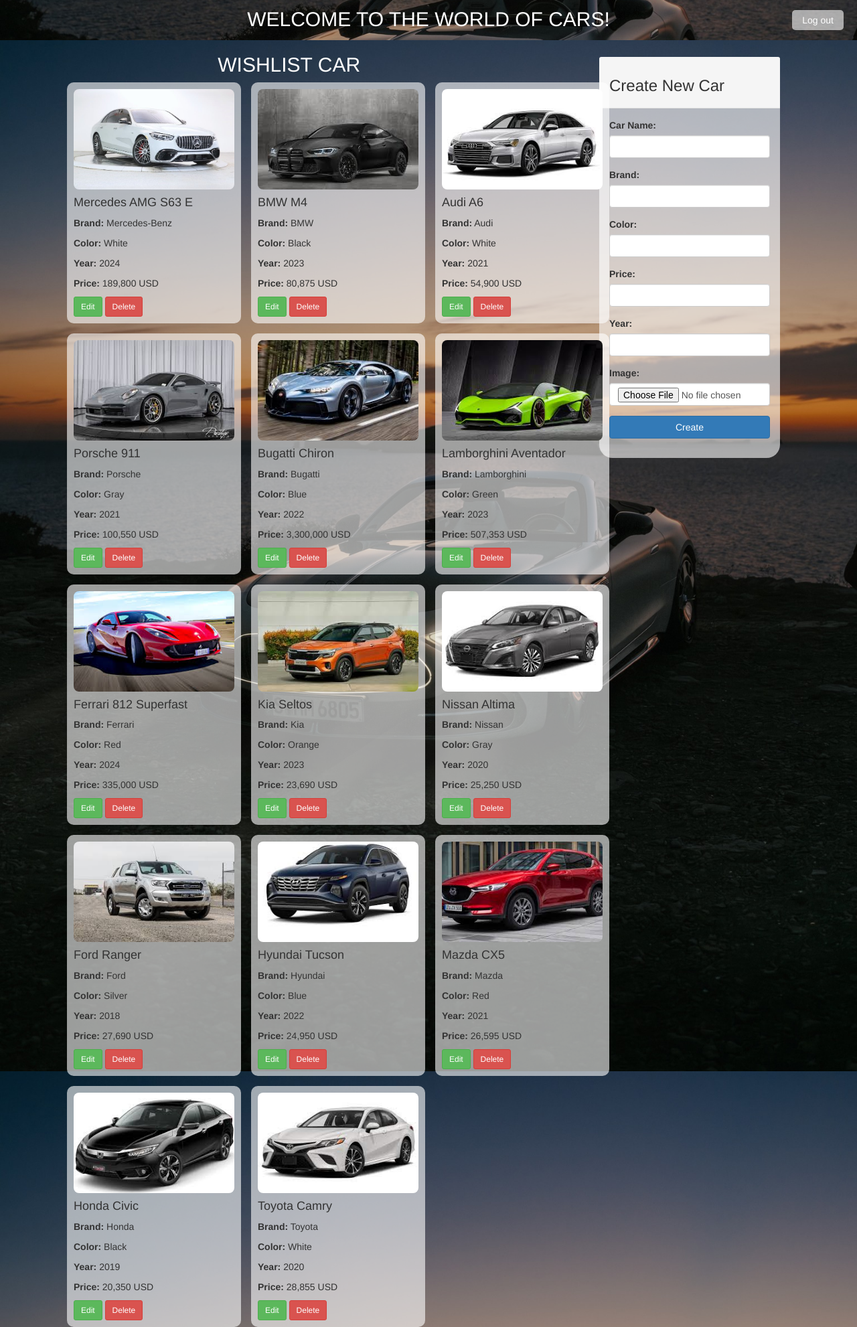
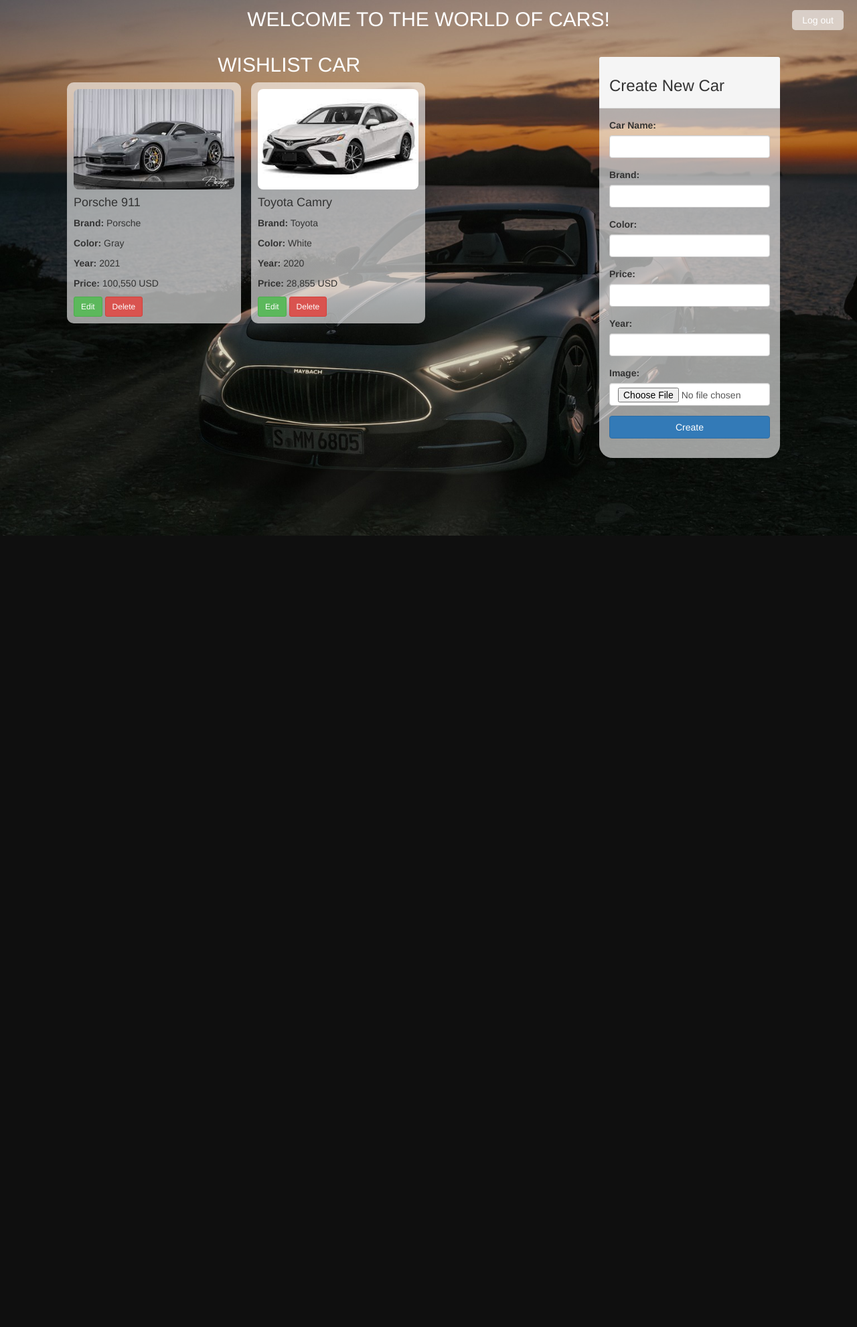
Before and after one commit to NguyenAnhMy242712/Midterm, a PHP site: page /home.php in a window 1280 px wide. Shown: the whole page at 67% size. After the commit the page ends 800 px from the top, so only its background shows below. Run offline with PHP 8.4, Linux system fonts and the light colour scheme; a user stored in the database is signed in; data comes from the database, SQL or seed files in the repository.

Commit message:
Update home.php

```diff
--- a/Wishlist Cars/home.php
+++ b/Wishlist Cars/home.php
@@ -8,6 +8,8 @@
 
 $link = mysqli_connect("localhost", "root", "") or die(mysqli_error($link));
 mysqli_select_db($link, "user_car_system") or die(mysqli_error($link));
+
+$user_id = $_SESSION['user_id'] ?? 0;
 ?>
 
 <html lang="en">
@@ -28,7 +30,7 @@
     </div>
     <div class="top-title">WELCOME TO THE WORLD OF CARS!</div>
 </div>
-        <!-- FORM CREATE CAR -->
+        <!-- FORM CREATE CAR (bên trái) -->
         <div class="sidebar">
             <div class=" panel-default" >
                 <div class="panel-heading"><h3 >Create New Car</h3></div>
@@ -53,7 +55,7 @@
 
                         <div class="form-group">
                             <label>Price:</label>
-                            <input type="number" step="1" class="form-control" name="price">
+                            <input type="number" step="1000" class="form-control" name="price">
                         </div>
 
                         <div class="form-group">
@@ -71,18 +73,17 @@
                 </div>
             </div>
         </div>
-
-        <!-- LIST CAR -->
+        <!-- LIST CAR (bên phải) -->
         <div class="col-md-8">
             <h2 class="text-center" >WISHLIST CAR</h2>
             <div class="car-container">
                 <?php
-                $res = mysqli_query($link, "SELECT * FROM cars ORDER BY id DESC");
+                $user_id = $_SESSION['user_id'];
+                $res = mysqli_query($link, "SELECT * FROM cars WHERE user_id = $user_id ORDER BY id DESC");
                 while ($row = mysqli_fetch_array($res)) {
                 ?>
                 <div class="car-card" >
                     <img src="<?php echo $row['picture']; ?>"  >
-
 
                     <div class="car-info" >
                         <h4><?php echo $row['name']; ?></h4>
@@ -102,27 +103,31 @@
         </div>
 </div>
 </body>
-
 <?php
 // INSERT CAR
 if (isset($_POST["create"])) {
 
+    // Lấy thông tin file ảnh
     $picture_name = $_FILES['picture']['name'];
     $tmp = $_FILES['picture']['tmp_name'];
 
-    $path = "cars/" . $picture_name;
+    // Lưu file vào cùng thư mục (vì ảnh và home.php cùng vị trí)
+    move_uploaded_file($tmp, $picture_name);
 
-    move_uploaded_file($tmp, $path);
+    // Lưu tên file (không cần thư mục)
+    $path = $picture_name;
 
+    // Thêm vào CSDL
     mysqli_query($link, "
-        INSERT INTO cars(name, brand, color, price, year, picture)
+        INSERT INTO cars(name, brand, color, price, year, picture, user_id)
         VALUES(
             '$_POST[name]',
             '$_POST[brand]',
             '$_POST[color]',
             '$_POST[price]',
             '$_POST[year]',
-            '$path'
+            '$path',
+            '$user_id'
         )
     ") or die(mysqli_error($link));
     echo "<script>alert('New car created successfully!'); window.location='';</script>";
```
